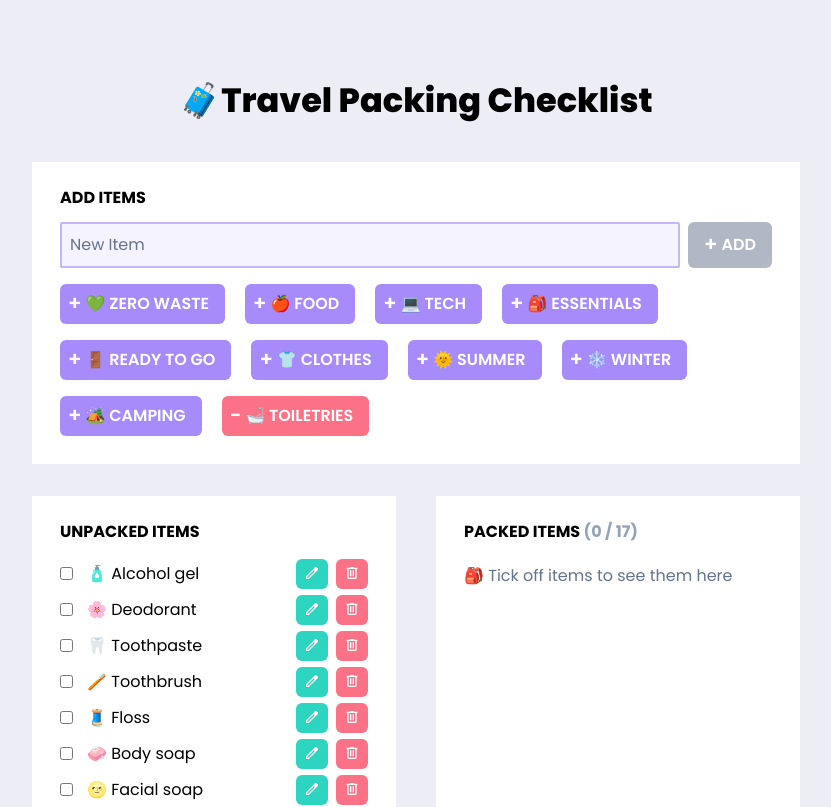
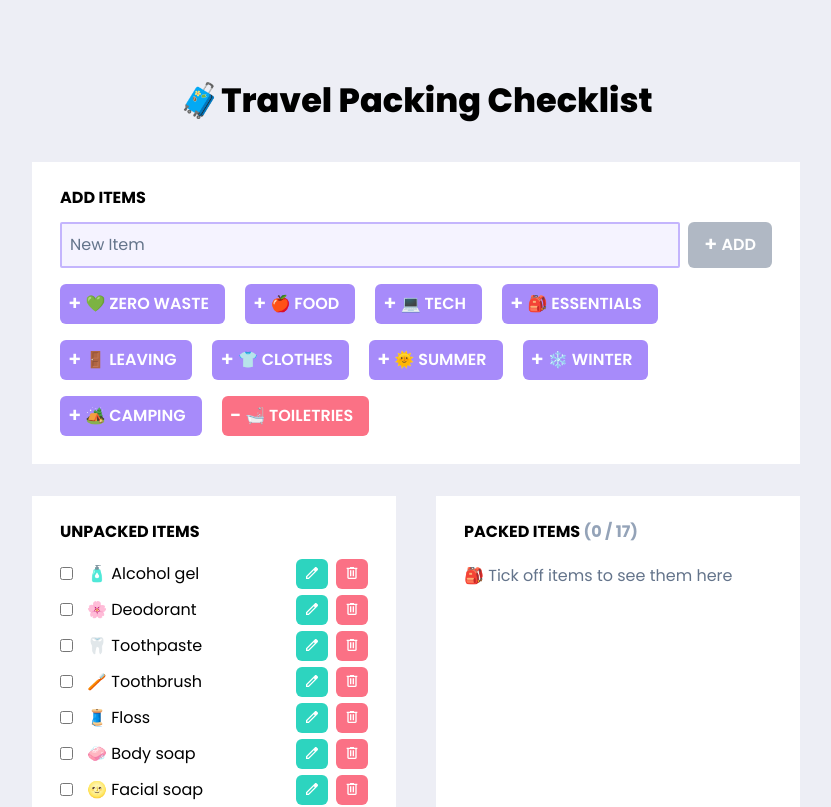
Before and after one commit to paulafffl/travel_packing_checklist, a React (Create React App) app: page / in a window 1280 px wide. Shown: the top 807 px of the page, without its empty margins (224-1055 px from the left). Built offline with nearby package versions, Linux system fonts and the light colour scheme.

Commit message:
Shorten ReadyToGo to Leaving

```diff
--- a/src/components/AddItem.tsx
+++ b/src/components/AddItem.tsx
@@ -7,7 +7,7 @@ import {
   listClothes,
   listEssentials,
   listFood,
-  listReadyToGo,
+  listLeaving,
   listSummer,
   listTech,
   listToiletries,
@@ -25,7 +25,7 @@ const AddItem = () => {
       listClothes,
       listEssentials,
       listFood,
-      listReadyToGo,
+      listLeaving,
       listSummer,
       listTech,
       listToiletries,
--- a/src/components/AddSection.tsx
+++ b/src/components/AddSection.tsx
@@ -5,7 +5,7 @@ import {
   listClothes,
   listEssentials,
   listFood,
-  listReadyToGo,
+  listLeaving,
   listSummer,
   listTech,
   listToiletries,
@@ -22,14 +22,14 @@ const AddSection = () => {
   const [listedFood, setListedFood] = useState(addedList(listFood));
   const [listedTech, setListedTech] = useState(addedList(listTech));
   const [listedEssentials, setListedEssentials] = useState(addedList(listEssentials));
-  const [listedReadyToGo, setListedReadyToGo] = useState(addedList(listReadyToGo));
+  const [listedLeaving, setListedLeaving] = useState(addedList(listLeaving));
   const [listedClothes, setListedClothes] = useState(addedList(listClothes));
   const [listedSummer, setListedSummer] = useState(addedList(listSummer));
   const [listedWinter, setListedWinter] = useState(addedList(listWinter));
   const [listedCamping, setListedCamping] = useState(addedList(listCamping));
 
   return (
-    <section className={'scrollbar h-[40vh] overflow-y-auto sm:h-auto'}>
+    <section className={'scrollbar h-[42vh] overflow-y-auto sm:h-auto'}>
       <h2> ADD ITEMS </h2>
       <AddItem />
       <AddList
@@ -57,10 +57,10 @@ const AddSection = () => {
         listedSetState={setListedEssentials}
       />
       <AddList
-        list={listReadyToGo}
-        name={'🚪 Ready To Go'}
-        listedState={listedReadyToGo}
-        listedSetState={setListedReadyToGo}
+        list={listLeaving}
+        name={'🚪 Leaving'}
+        listedState={listedLeaving}
+        listedSetState={setListedLeaving}
       />
       <AddList
         list={listClothes}
--- a/src/lib/lists.ts
+++ b/src/lib/lists.ts
@@ -74,7 +74,7 @@ export const listEssentials = [
   '🚍 Bus Tickets',
 ];
 
-export const listReadyToGo = [
+export const listLeaving = [
   '🪴 Water plants',
   '🗑️ Take out trash',
   '🧊 Get chilled food',
```
